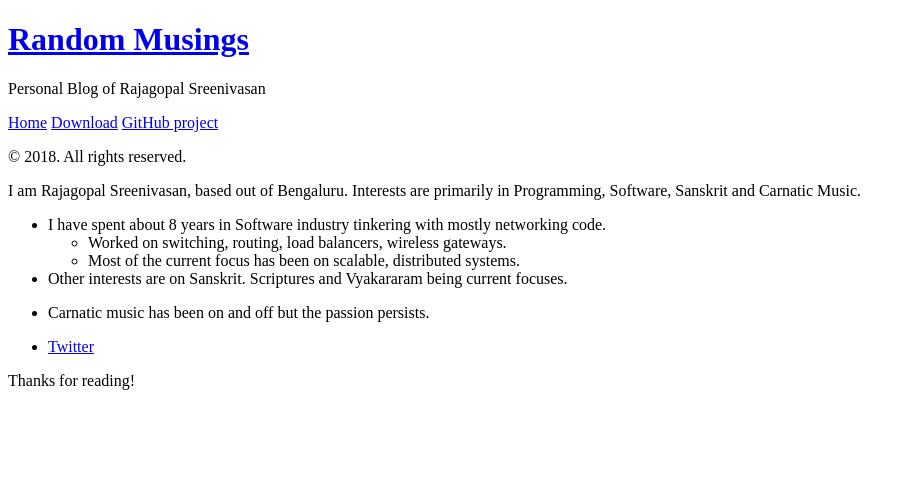
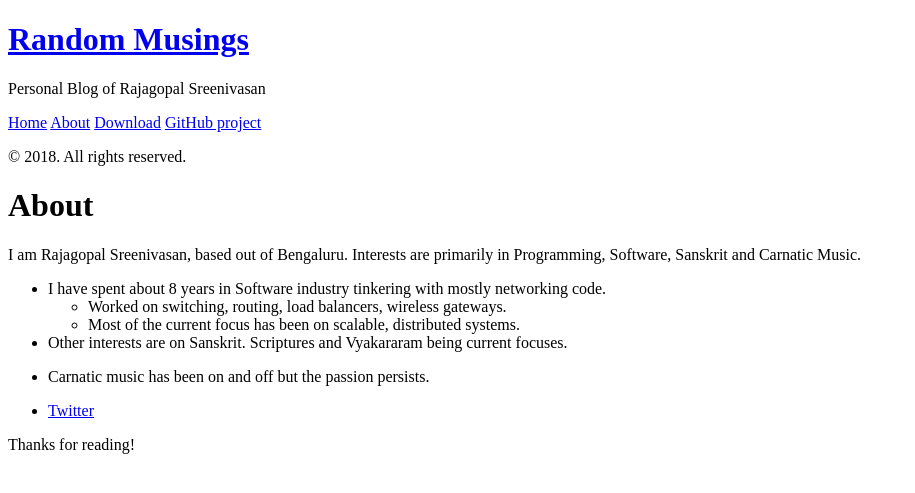
Before and after one commit to rajsreen/rajsreen_old.github.io, a Jekyll site: the page built from about.md, in a window 1280 px wide. Shown: the top 493 px of the page, without its empty margins (0-915 px from the left). Built offline with Jekyll 4.4.1, drawn with Linux system fonts in a browser that asks for light colours.

Commit message:
Update about.md

```diff
--- a/about.md
+++ b/about.md
@@ -1,8 +1,7 @@
 ---
-layout: default
-title: Home
+layout: page
+title: About
 ---
-
 
 <p class="message">
   I am Rajagopal Sreenivasan, based out of Bengaluru.
```
